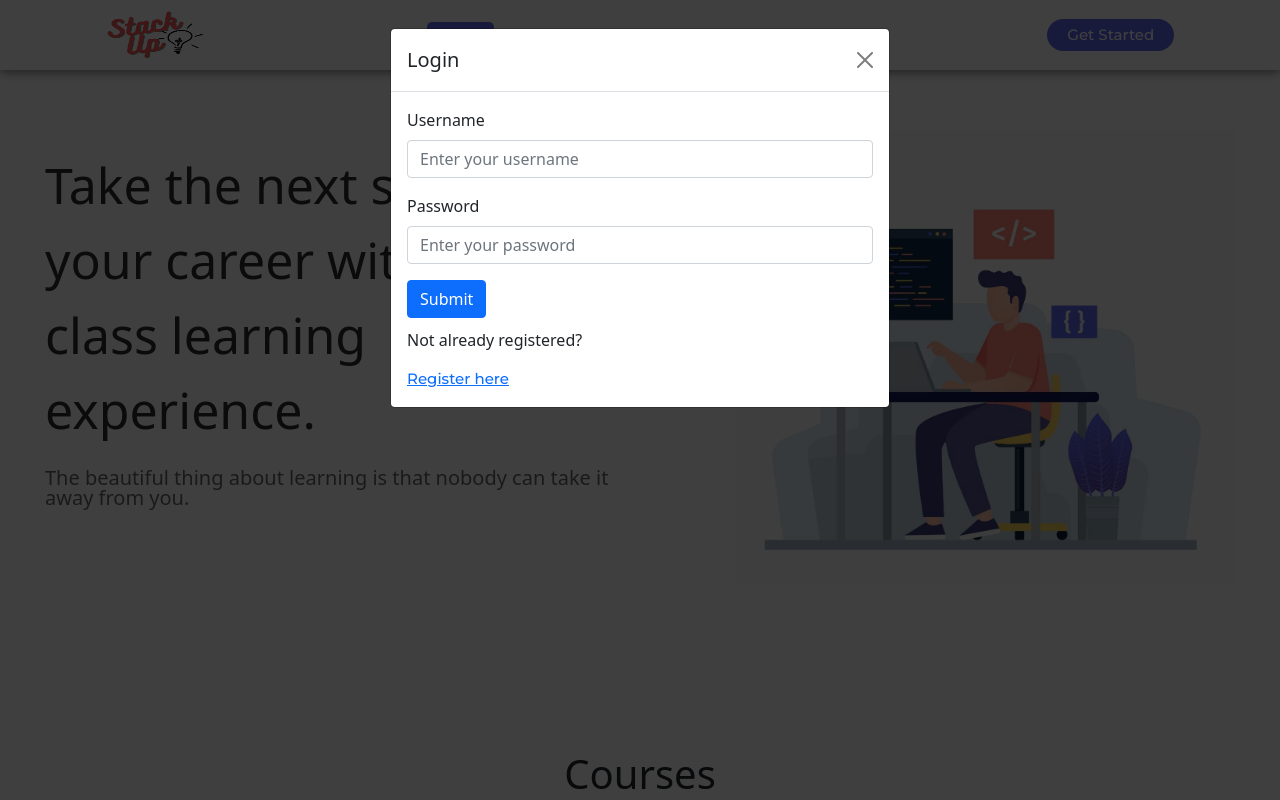
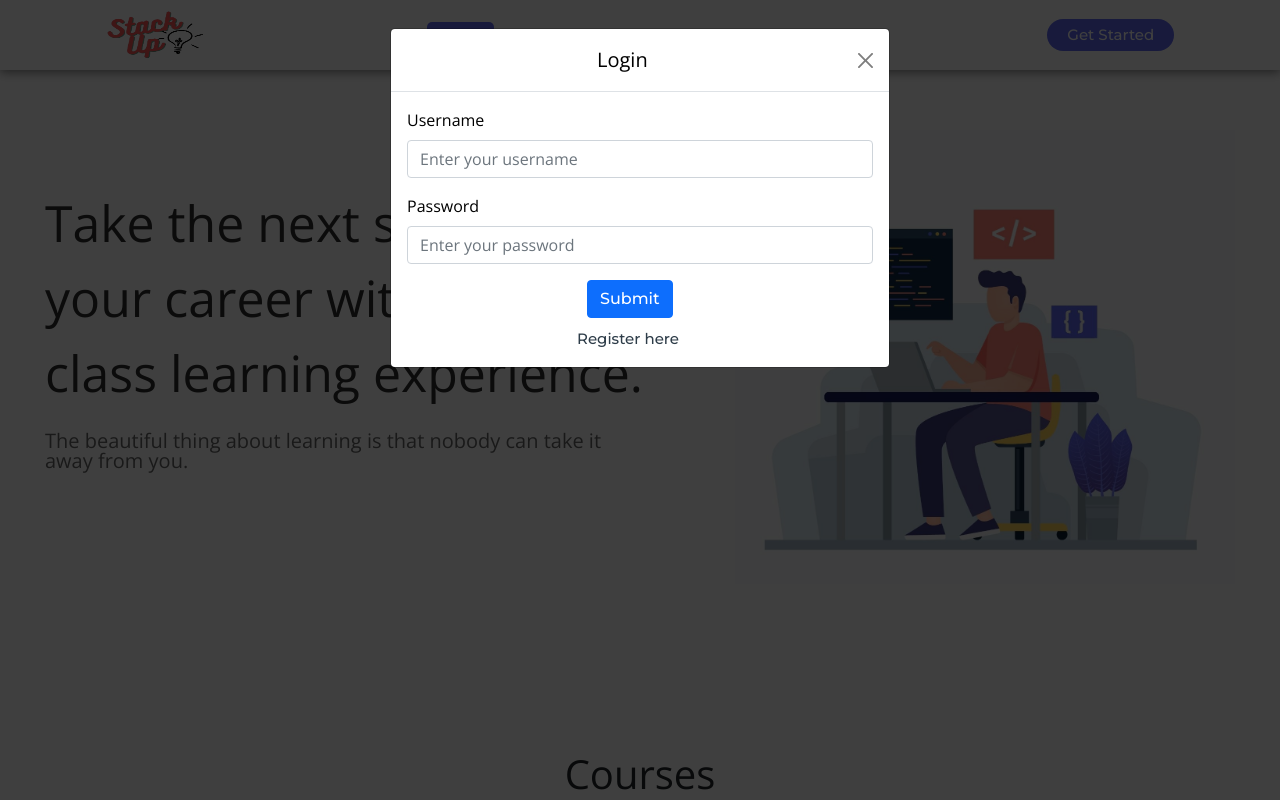
Before and after one commit to RuntimeTerrorCSHTN-08/RuntimeTerror_CSHTN-08, a Django app: page / in a window 1280 px wide, after a click on "Get Started". Run offline with Django 3.2, Linux system fonts and the light colour scheme; some libraries are stand-ins or nearby versions.

Commit message:
beautify login,signup modal

```diff
--- a/learningApp/eLearn/views.py
+++ b/learningApp/eLearn/views.py
@@ -37,7 +37,7 @@ def handleSignup(request):
     myuser = User.objects.create_user(username, email, pass1)
     myuser.first_name = fname
     myuser.save()
-    messages.success(request, "Your Skill Dev account has been successfully created!!")
+    messages.success(request, "Your StackUp account has been successfully created!!")
     return redirect('home')
   else:
     return HttpResponse('404 - NOT FOUND')
--- a/learningApp/static/css/style.css
+++ b/learningApp/static/css/style.css
@@ -159,6 +159,19 @@ a, button {
 	width: 500px;
 	/* filter: drop-shadow(10px 15px 10px rgba(0,0,0,0.2)); */
 	padding-bottom: 50px;
+}
+
+/* Login modal */
+#loginModel{
+	color: black
+}
+
+.modal-title{
+	justify-content: center;
+}
+
+.subbtn{
+	margin-left: 80px;
 }
 
 /* SIDE MENU */
--- a/learningApp/templates/index.html
+++ b/learningApp/templates/index.html
@@ -5,10 +5,11 @@
   <!-- Required meta tags -->
   <meta charset="utf-8" />
   <meta name="viewport" content="width=device-width, initial-scale=1" />
-  <link rel="stylesheet" href="static/css/style.css" />
   <!-- Bootstrap CSS -->
   <link href="https://cdn.jsdelivr.net/npm/bootstrap@5.1.1/dist/css/bootstrap.min.css" rel="stylesheet"
     integrity="sha384-F3w7mX95PdgyTmZZMECAngseQB83DfGTowi0iMjiWaeVhAn4FJkqJByhZMI3AhiU" crossorigin="anonymous" />
+
+  <link rel="stylesheet" href="static/css/style.css" />
 
   <script>
     $(window).on("scroll", function () {
@@ -80,11 +81,11 @@
 
     <!-- Signup Modal -->
     <div class="modal fade" id="signupModel" data-bs-backdrop="static" data-bs-keyboard="false" tabindex="-1"
-      aria-labelledby="signupModel" aria-hidden="true">
+      aria-labelledby="signupModel" aria-hidden="true" style="border-radius: 50px;">
       <div class="modal-dialog">
         <div class="modal-content">
           <div class="modal-header">
-            <h5 class="modal-title" id="signupModel">Sign Up here</h5>
+            <h5 class="modal-title" id="signupModel" style="margin-left:165px;">Sign Up here</h5>
             <button type="button" class="btn-close" data-bs-dismiss="modal" aria-label="Close"></button>
           </div>
           <div class="modal-body">
@@ -95,8 +96,8 @@
                   placeholder="Choose a unique username" required>
               </div>
               <div class="mb-3">
-                <label for="fname" class="form-label">Fullname</label>
-                <input type="text" class="form-control" id="fname" name="fname" placeholder="Your fullname">
+                <label for="fname" class="form-label">Firstname</label>
+                <input type="text" class="form-control" id="fname" name="fname" placeholder="Your firstname">
               </div>
               <div class="mb-3">
                 <label for="email" class="form-label">Email address</label>
@@ -115,7 +116,7 @@
                   placeholder="Enter your password">
               </div>
               {% csrf_token %}
-              <button type="submit" class="btn btn-primary">Submit</button>
+              <button type="submit" class="btn btn-primary" style="margin-left:180px;">Submit</button>
             </form>
           </div>
         </div>
@@ -128,7 +129,7 @@
       <div class="modal-dialog">
         <div class="modal-content">
           <div class="modal-header">
-            <h5 class="modal-title" id="loginModel">Login</h5>
+            <h5 class="modal-title" id="loginModel" align="center" style="margin-left:190px;">Login</h5>
             <button type="button" class="btn-close" data-bs-dismiss="modal" aria-label="Close"></button>
           </div>
           <div class="modal-body">
@@ -144,13 +145,12 @@
                   placeholder="Enter your password">
               </div>
               {% csrf_token %}
-              <button type="submit" class="btn btn-primary">Submit</button>
+              <button type="submit" class="btn btn-primary subbtn" style="margin-left:180px;">Submit</button>
             </form>
             <div class="mt-3">
               <br />
               <br />
-              <p> Not already registered? </p>
-              <a href="#" data-bs-toggle="modal" data-bs-target="#signupModel">Register here</a>
+              <a href="#" data-bs-toggle="modal" data-bs-target="#signupModel" style="margin-left:170px;">Register here</a>
             </div>
           </div>
         </div>
```
